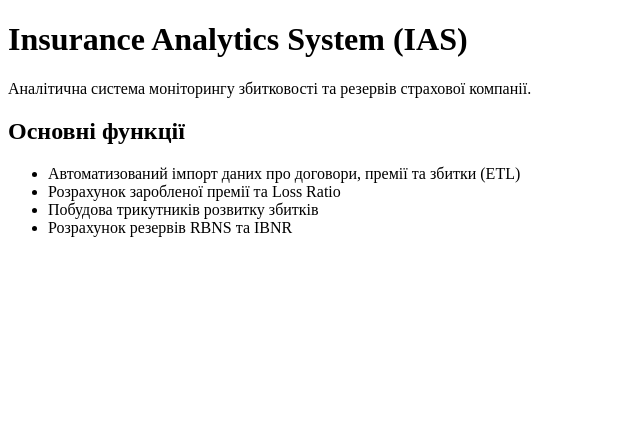
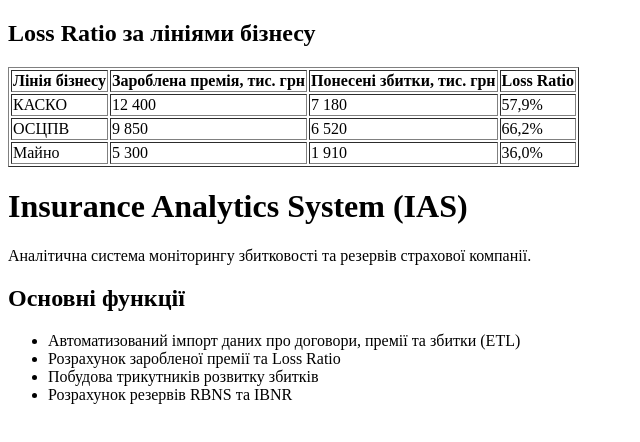
Before and after one commit to humeniuk2310937703-design/ias-git-web, a plain HTML site: page index.html in a window 1280 px wide. Shown: the whole page, without its empty margins (0-640 px from the left). Drawn offline with Linux system fonts and the light colour scheme.

Commit message:
Add Loss Ratio table by business line

```diff
--- a/index.html
+++ b/index.html
@@ -4,6 +4,13 @@
   <meta charset="UTF-8">
   <title>IAS — Insurance Analytics System</title>
 </head>
+    <h2>Loss Ratio за лініями бізнесу</h2>
+  <table border="1">
+    <tr><th>Лінія бізнесу</th><th>Зароблена премія, тис. грн</th><th>Понесені збитки, тис. грн</th><th>Loss Ratio</th></tr>
+    <tr><td>КАСКО</td><td>12 400</td><td>7 180</td><td>57,9%</td></tr>
+    <tr><td>ОСЦПВ</td><td>9 850</td><td>6 520</td><td>66,2%</td></tr>
+    <tr><td>Майно</td><td>5 300</td><td>1 910</td><td>36,0%</td></tr>
+  </table>
 <body>
   <h1>Insurance Analytics System (IAS)</h1>
   <p>Аналітична система моніторингу збитковості та резервів страхової компанії.</p>
```
